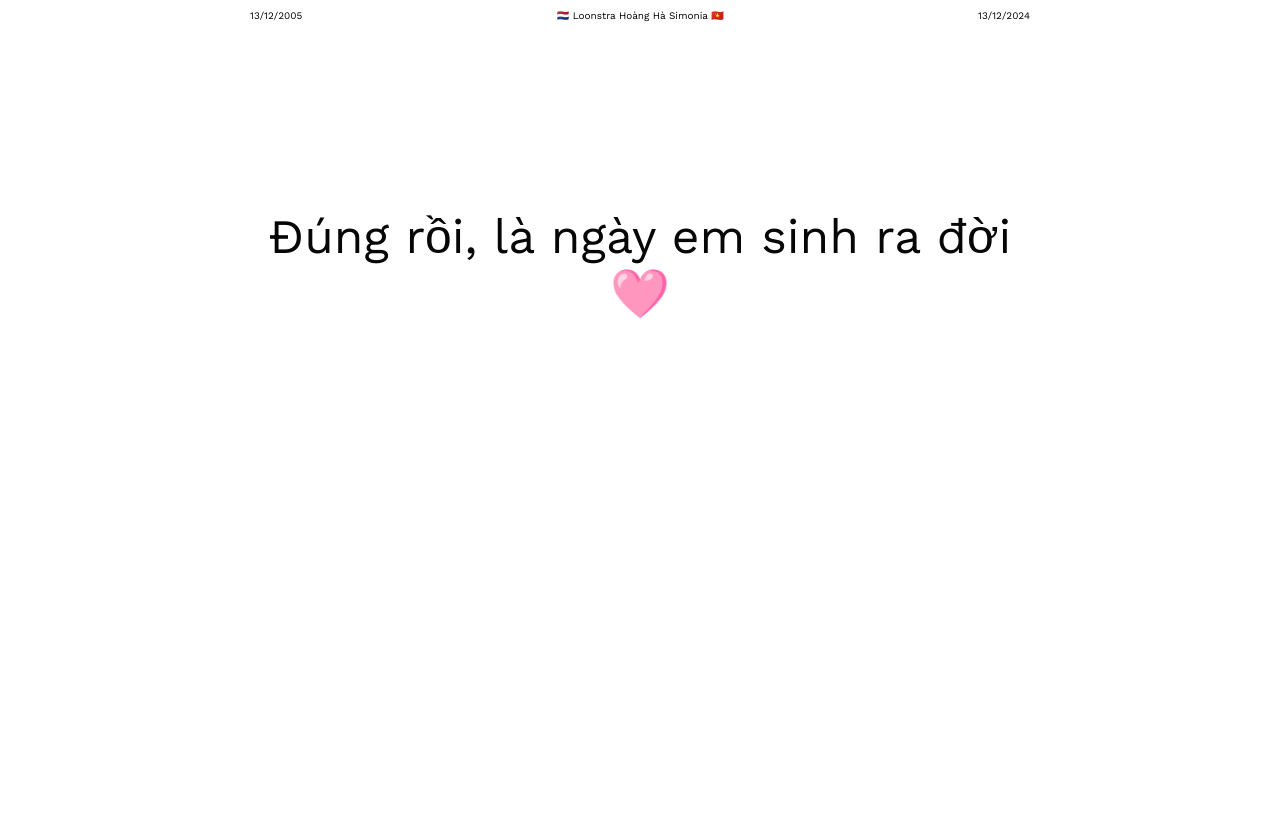
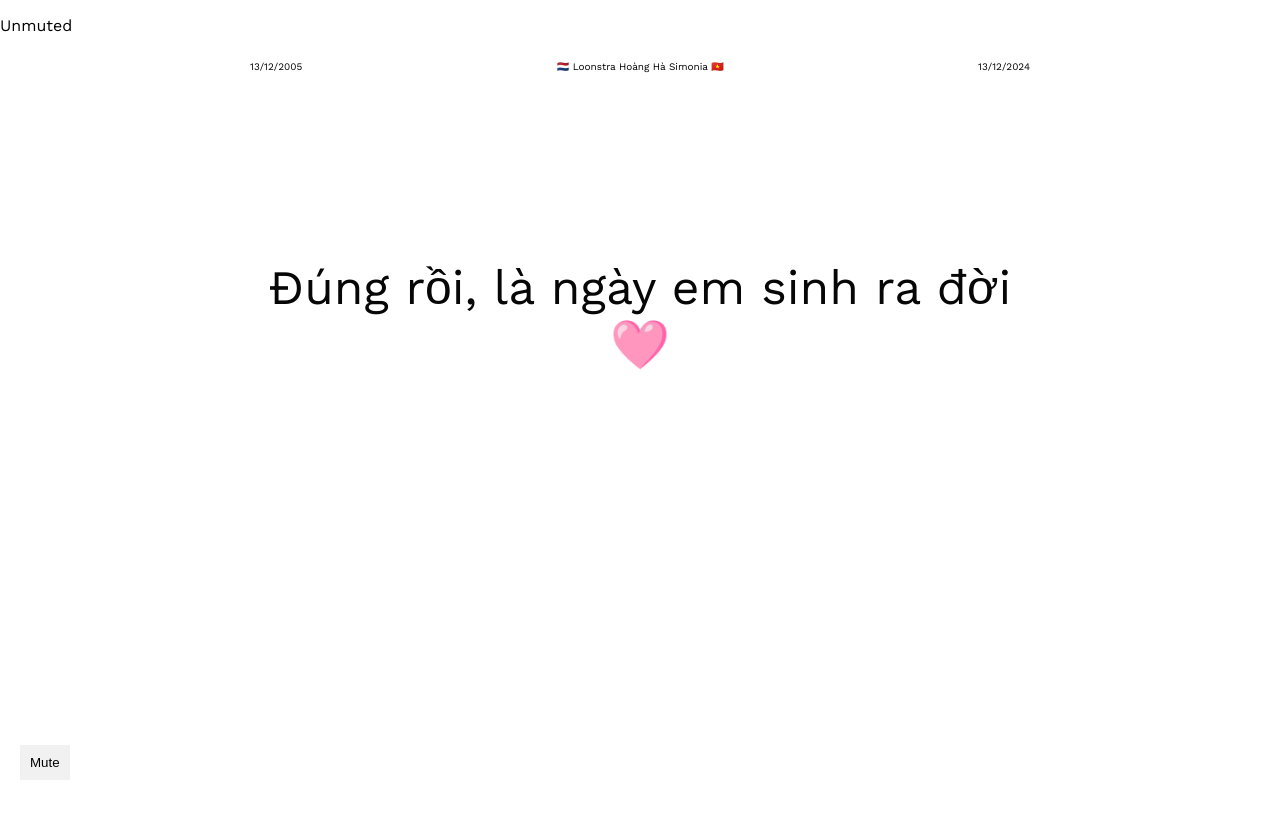
Before and after one commit to tmt38/her_day, a website: page index.html in a window 1280 px wide. Drawn offline with nearby package versions, Linux system fonts and the light colour scheme.

Commit message:
1st commit

```diff
--- a/customize.json
+++ b/customize.json
@@ -19,5 +19,5 @@
   "wishHeading": "Happy Birthday!",
   "outroText": "Còn một điều thú vị nữa, hãy kiểm tra tấm thiệp nhé!!",
   "replayText": "👉 nhấn vào đây để xem lại nhé 👈",
-  "outroSmiley": ":)"
+  "outroSmiley": ""
 }
--- a/index.html
+++ b/index.html
@@ -17,7 +17,8 @@
     <source src="audio/happybirthday.mp3" type="audio/mpeg">
     Your browser does not support the audio element.
   </audio>
-
+  <button id="mute-unmute-btn" onclick="toggleMute()">Mute</button>
+  <p id="mute-status">Unmuted</p>
   <div class="container">
     <div class="one">
       <h1 class="one">
--- a/script/main.js
+++ b/script/main.js
@@ -38,6 +38,22 @@ replyBtn.addEventListener("click", () => {
   backgroundMusic.play();
 });
 
+function toggleMute() {
+  const audioElement = document.getElementById('background-music');
+  const button = document.getElementById('mute-unmute-btn');
+  const statusText = document.getElementById('mute-status');
+
+  // Toggle mute state
+  if (audioElement.muted) {
+    audioElement.muted = false;
+    button.textContent = "Mute";
+    statusText.textContent = "Unmuted";
+  } else {
+    audioElement.muted = true;
+    button.textContent = "Unmute";
+    statusText.textContent = "Muted";
+  }
+}
 
 // Animation Timeline
 const animationTimeline = () => {
--- a/style/style.css
+++ b/style/style.css
@@ -26,6 +26,20 @@ footer {
   width: 100%;
   font-size: 10px !important;;
   box-sizing: border-box;
+}
+
+#mute-unmute-btn {
+  position: relative;
+  z-index: 9999; /* Ensure it's on top of other elements */
+}
+#mute-unmute-btn {
+  position: absolute;
+  bottom: 20px;
+  left: 20px;
+  padding: 10px;
+  background-color: #f1f1f1;
+  border: none;
+  cursor: pointer;
 }
 
 .container div.six {
@@ -307,7 +321,7 @@ footer {
   }
 
   .wish h5 {
-    font-size: 1.08rem;
+    font-size: 1.1rem;
   }
 
   .nine p {
```
